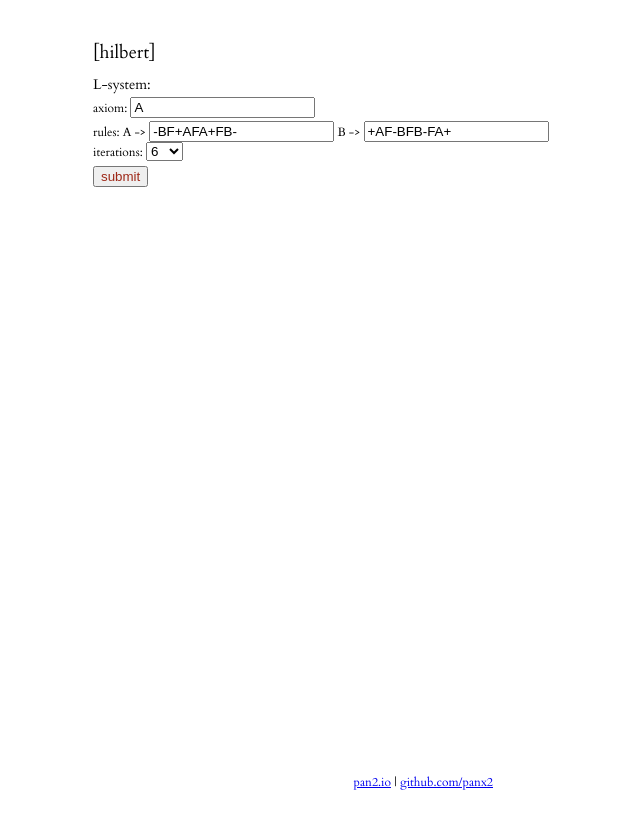
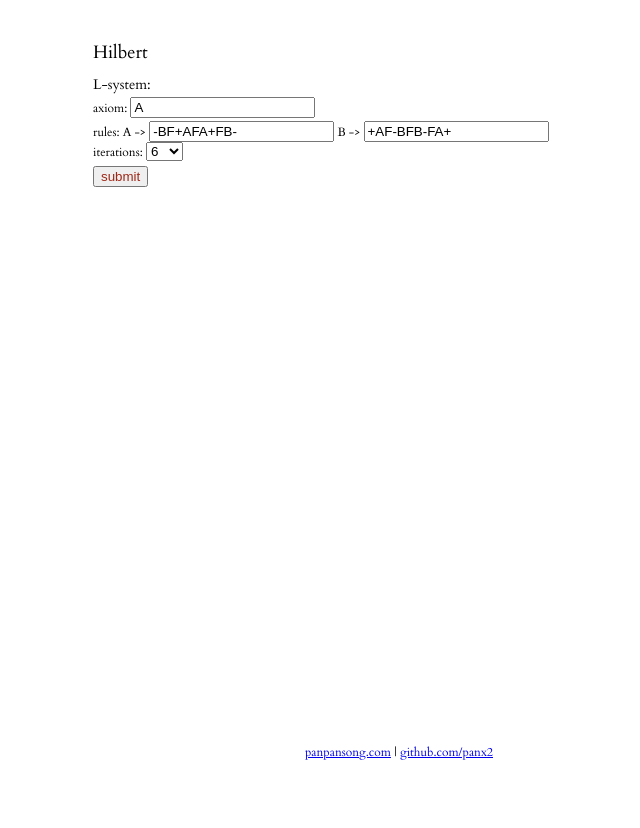
Before and after one commit to panpan/hilbert, a website: page index.html in a window 1280 px wide. Shown: the top 828 px of the page, without its empty margins (217-857 px from the left). Drawn offline with nearby package versions, Linux system fonts and the light colour scheme.

Commit message:
adjust links

```diff
--- a/assets/index.css
+++ b/assets/index.css
@@ -48,7 +48,7 @@ svg path {
 
 .links {
   position: absolute;
-  bottom: 10px;
+  bottom: 40px;
   width: 400px;
   text-align: right;
 }
--- a/index.html
+++ b/index.html
@@ -2,14 +2,14 @@
 <html>
   <head>
     <meta charset="utf-8">
-    <title>[hilbert]</title>
+    <title>hilbert</title>
     <link href="https://fonts.googleapis.com/css?family=Cardo" rel="stylesheet">
     <link type="text/css" href="assets/index.css" rel="stylesheet" />
     <script src="https://d3js.org/d3.v4.min.js"></script>
     <script src="https://code.jquery.com/jquery-3.1.1.min.js" type="text/javascript"></script>
   </head>
   <body>
-    <h1>[hilbert]</h1>
+    <h1>Hilbert</h1>
     <form class="hilbert-form" action="index.html">
       <h2>L-system:</h2>
       <label>axiom: <input class="axiom" type="text" name="axiom" value="A"></label>
@@ -35,7 +35,7 @@
     </form>
     <div><script src="assets/hilbert.js"></script></div>
     <div class="links">
-      <a href="http://pan2.io/">pan2.io</a> | <a href="https://github.com/panx2">github.com/panx2</a>
+      <a target="_blank" href="http://panpansong.com/">panpansong.com</a> | <a target="_blank" href="https://github.com/panx2">github.com/panx2</a>
     </div>
   </body>
 </html>
```
